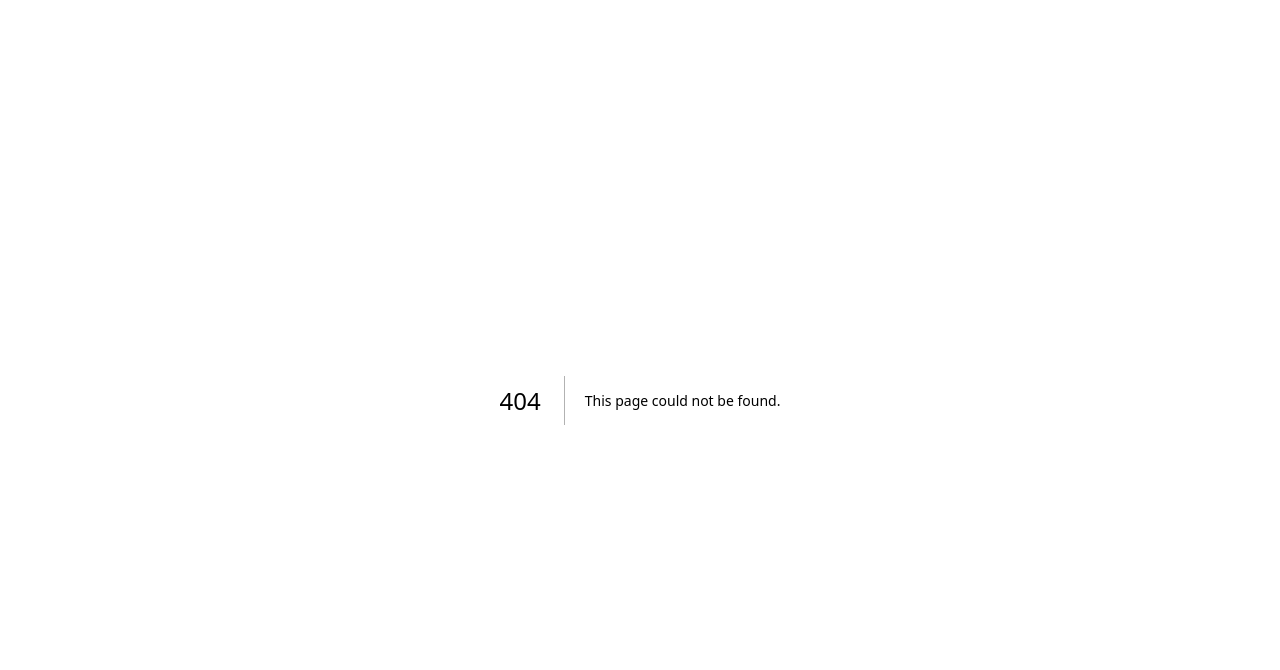
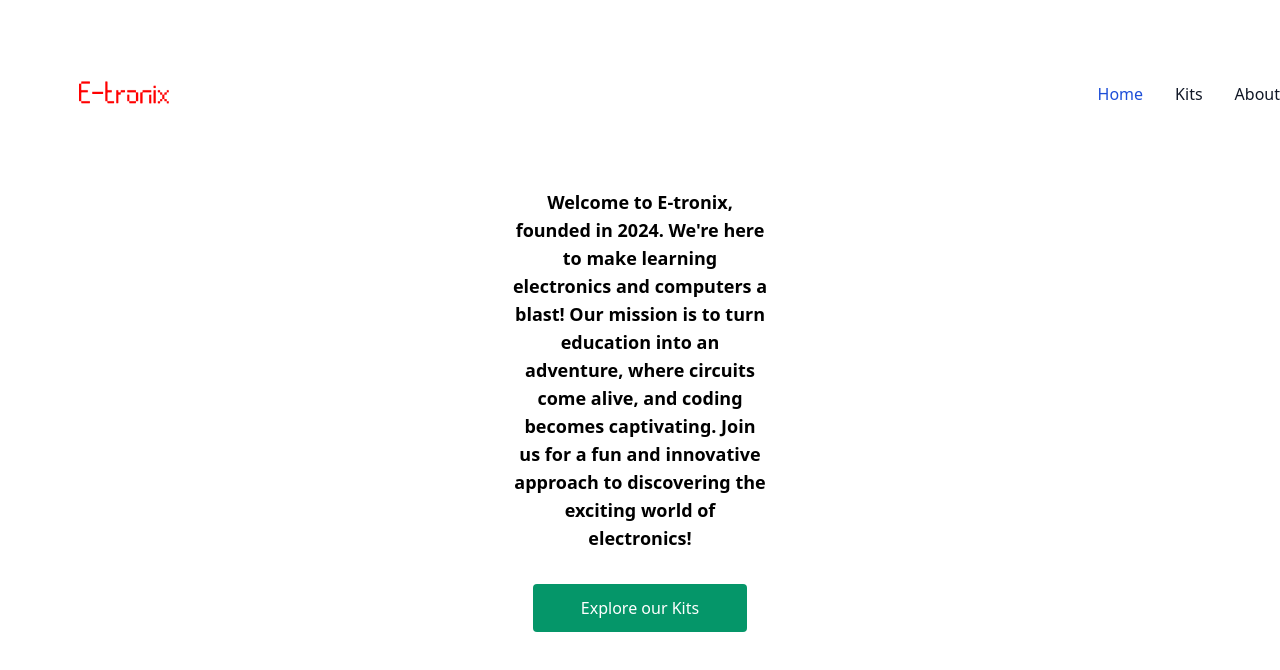
Before and after one commit to e-tronix/e-tronix.github.io, a Next.js app in the folder my-project/: page /about in a window 1280 px wide. Before the commit this address had no page. Shown: the top 670 px of the page. Built offline with nearby package versions, Linux system fonts and the light colour scheme.

Commit message:
added about page

```diff
--- a/my-project/components/navbar.jsx
+++ b/my-project/components/navbar.jsx
@@ -4,14 +4,14 @@ import Link from 'next/link';
 const Navbar = () => {
   return (
     <nav className="bg-white border-gray-200">
-      <div className="max-w-screen-xl flex flex-wrap items-center justify-between mx-auto p-4">
+      <div className="max-w-screen-xl flex flex-wrap items-center justify-between mx-auto">
         <Link href="/" className="flex items-center rtl:space-x-reverse">
           <Image height={50} width={250} src="/logo.png" alt="E-tronix Logo" />
         </Link>
         <button
           data-collapse-toggle="navbar-default"
           type="button"
-          className="inline-flex items-center p-2 w-10 h-10 justify-center text-sm text-gray-500 rounded-lg md:hidden hover:bg-gray-100 focus:outline-none focus:ring-2 focus:ring-gray-200"
+          className="inline-flex items-center p-2 mr-8 w-10 h-10 justify-center text-sm text-gray-500 rounded-lg md:hidden hover:bg-gray-100 focus:outline-none focus:ring-2 focus:ring-gray-200"
           aria-controls="navbar-default"
           aria-expanded="false"
         >
@@ -45,10 +45,10 @@ const Navbar = () => {
             </li>
             <li>
               <Link
-                href={'/products'}
+                href={'/kits'}
                 className="block py-2 px-3 text-gray-900 rounded hover:bg-gray-100 md:hover:bg-transparent md:border-0 md:hover:text-blue-700 md:p-0"
               >
-                Products
+                Kits
               </Link>
             </li>
             <li>
--- /dev/null
+++ b/my-project/pages/about.jsx
@@ -0,0 +1,26 @@
+import Head from "next/head"
+import Image from "next/image"
+import Link from "next/link"
+import Navbar from "@/components/navbar"
+
+export default function Home() {
+  return (
+    <>
+    <Head>
+    <title>E-tronix Egypt</title>
+    <meta name="description" content="Learn electronics by building"></meta>
+    </Head>
+    <Navbar />
+    <div className="flex items-center flex-col mx-auto w-64 text-center">
+        <p className="text-lg font-bold">
+            Welcome to E-tronix, founded in 2024. We're here to make learning electronics and computers a blast! Our mission is to turn education into an adventure, where circuits come alive, and coding becomes captivating. Join us for a fun and innovative approach to discovering the exciting world of electronics!
+        </p>
+        <Link
+            href="/kits"
+            className="mt-8 inline-block rounded bg-emerald-600 px-12 py-3 text-md font-medium text-white transition hover:bg-emerald-700 focus:outline-none focus:ring focus:ring-yellow-400"
+            >
+            Explore our Kits
+        </Link>
+    </div>
+    </>
+  )}
--- a/my-project/pages/index.jsx
+++ b/my-project/pages/index.jsx
@@ -19,7 +19,7 @@ export default function Home() {
         </h2>
         <div className="mt-4 md:mt-8">
           <Link
-            href="/products"
+            href="/kits"
             className="inline-block rounded bg-emerald-600 px-12 py-3 text-lg font-medium text-white transition hover:bg-emerald-700 focus:outline-none focus:ring focus:ring-yellow-400"
           >
             Explore our Kits
--- a/my-project/pages/products.jsx
+++ b/my-project/pages/kits.jsx
@@ -15,7 +15,7 @@ export default function Home() {
       <h1 className="text-bold text-4xl">Our Kits:</h1>
     </div>
     <div className="flex flex-col sm:flex-row items-center rounded-lg border border-black mx-auto w-10/12 overflow-hidden">
-  <Image height={300} width={600} alt="555 blinker" src={'/difficult-circuit.jpg'} className="rounded-md object-cover" />
+    <Image height={300} width={600} alt="555 blinker" src={'/difficult-circuit.jpg'} className="rounded-l-md object-cover" />
   <div className="w-full p-4 flex flex-col justify-between">
     <div>
       <h1 className="font-semibold text-xl mt-4 mb-2 md:text-2xl lg:text-3xl">555 Blinker</h1>
@@ -31,7 +31,7 @@ export default function Home() {
         Tutorial
       </Link>
     </div>
-    <p className="font-semibold">Call or send a message on whatsApp to 01011160288 to order !</p>
+    <p className="mt-4 md:mt-0 font-semibold">Call or send a message on whatsApp to 01011160288 to order !</p>
   </div>
 </div>
 <div className="flex justify-center mt-12">
```
